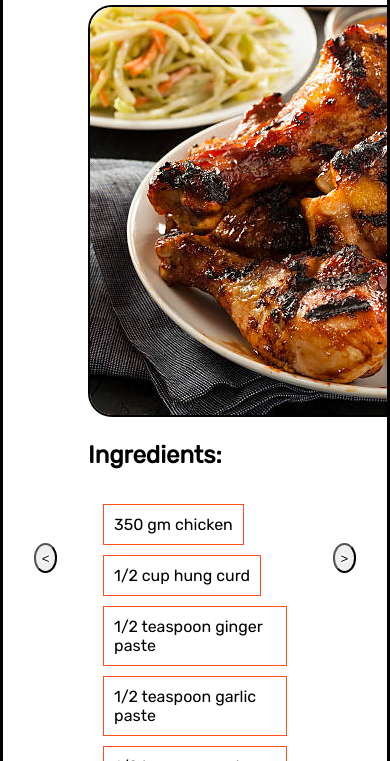
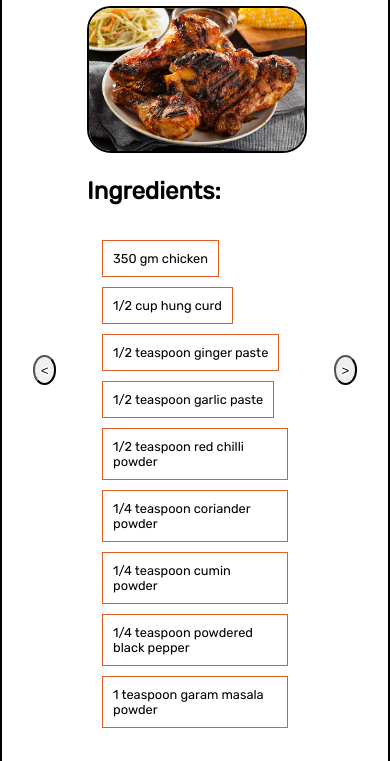
Before and after one commit to jq2472/meal-planner, a plain HTML site: page index.html in a window 390 px wide. Shown: the part 170-931 px from the top of the page. Drawn offline with Linux system fonts and the light colour scheme; a script that the page names is missing.

Commit message:
in-progress

```diff
--- a/index.html
+++ b/index.html
@@ -6,11 +6,9 @@
     <meta name="viewport" content="width=device-width, initial-scale=1.0">
     <link rel="stylesheet" href="meals.css">
     <title>Meal Planner</title>
-
     <link rel="preconnect" href="https://fonts.googleapis.com">
     <link rel="preconnect" href="https://fonts.gstatic.com" crossorigin>
     <link href="https://fonts.googleapis.com/css2?family=Rubik&display=swap" rel="stylesheet">
-
     <link rel="stylesheet" href="meals.css">
     <script defer src="meals.js"></script>
 </head>
@@ -25,10 +23,11 @@
                     <img src="images/search-white.png" width="15" height="15">
                 </button>
             </div>
-
                 <div class="recommendation">
                     <h1 class="food"> BBQ Chicken </h1>
-                    <img id="showcase" src="images/bbq-chicken.jpg">
+                    <div id="image-showcase">
+                        <img id="showcase" src="images/bbq-chicken.jpg">
+                    </div>
                         <div class="ingredients">
                             <h2 class="title">Ingredients: </h2>
                             <h3 class="ingredients"></h3>
--- a/meals.css
+++ b/meals.css
@@ -7,7 +7,7 @@ body {
     margin: 0;
     font-family: 'Rubik', sans-serif;
     background-size: cover;
-    background-color: orange;
+    background-color: #e35e24;
 }
 
 .card {
@@ -15,6 +15,8 @@ body {
     background-color: white;
     border-radius: 30px;
     border-style: solid;
+    box-shadow: 10px 8px 20px rgb(78, 46, 8);
+    border-width: 2px;
     border-color: black;
     display: flex;
     justify-content: center;
@@ -46,21 +48,17 @@ button {
 .search-bar{
     border-style: solid;
     border-color: black;
+    color: rgb(0, 0, 0);
 }
 #search-button{
     text-align: center;
     max-height: 30px;
 }
-
 .search {
     display: flex;
     align-items: center;
     justify-content: center;
     min-width: 500px;
-}
-
-.search-bar {
-    color: rgb(0, 0, 0);
 }
 
 input.search-bar {
@@ -78,11 +76,17 @@ input.search-bar {
     color: rgb(255, 255, 255);
     opacity: 1; /* Firefox */
 }
+#image-showcase{
+    max-width: 100%;
+    max-height: 100%;
+}
 
 #showcase{
     border-radius: 24px;
     border-style: solid;
-    border-width: 2px;
+    border-width: .15em;
+    max-width: 100%;
+    max-height: 100%;
 }
 
 #needs{
@@ -93,7 +97,16 @@ input.search-bar {
 }
 li{
     display: inline-block;
-    border: 1px solid #FF4F1F;
+    border: 1px solid #e35e24;
     margin: 5px;
     padding: 10px;
 }
+li:on-click{
+    text-decoration: line-through;
+
+}
+@media only screen and (max-width: 600px) {
+    li{
+      font-size: .8em;
+    }
+  }
```
